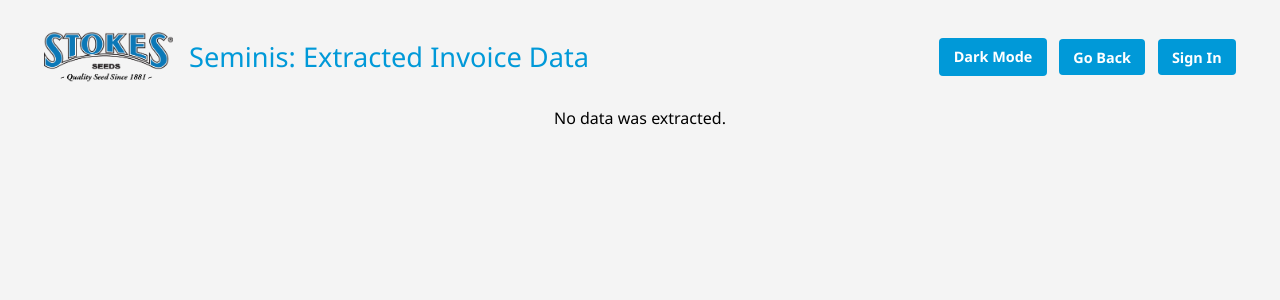
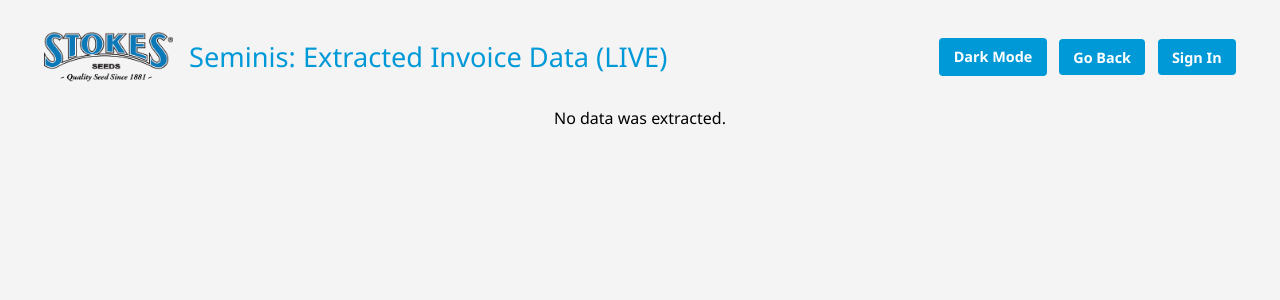
Before and after one commit to privo211/invoice-ocr, a Flask app: template templates/results_seminis.html in a window 1280 px wide. Shown: the top 300 px of the page. Run offline with Flask 2, Linux system fonts and the light colour scheme; the template is opened without the code that fills it, so the values that code supplies are empty; some libraries are stand-ins or nearby versions.

Commit message:
Seminis Template Title change to LIVE 2

```diff
--- a/templates/results_seminis.html
+++ b/templates/results_seminis.html
@@ -236,7 +236,7 @@
   <div class="header container-fluid">
     <div class="d-flex align-items-center">
       <img id="stokes-logo" src="{{ url_for('static', filename='stokes_logo_rect.png') }}" alt="Stokes Logo" style="max-height: 50px; margin-right: 1rem;">
-      <h2 class="m-0">Seminis: Extracted Invoice Data</h2>
+      <h2 class="m-0">Seminis: Extracted Invoice Data (LIVE)</h2>
     </div>
     <div class="auth-section">
       <button id="theme-toggle" class="btn-theme me-2">Dark Mode</button>
```
